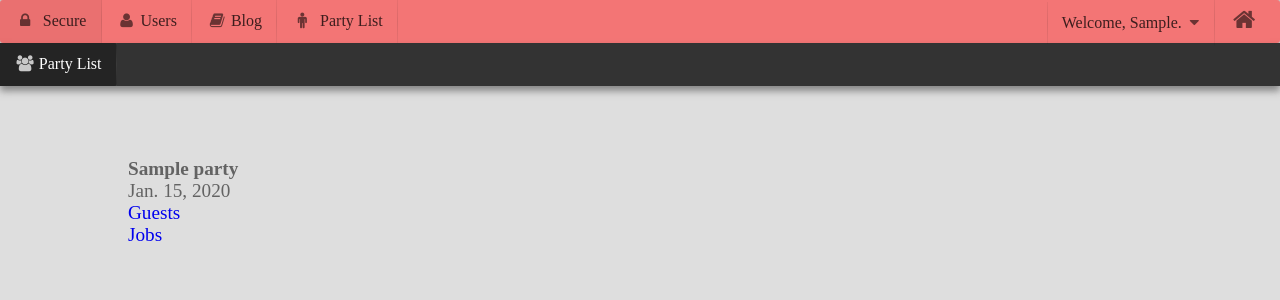
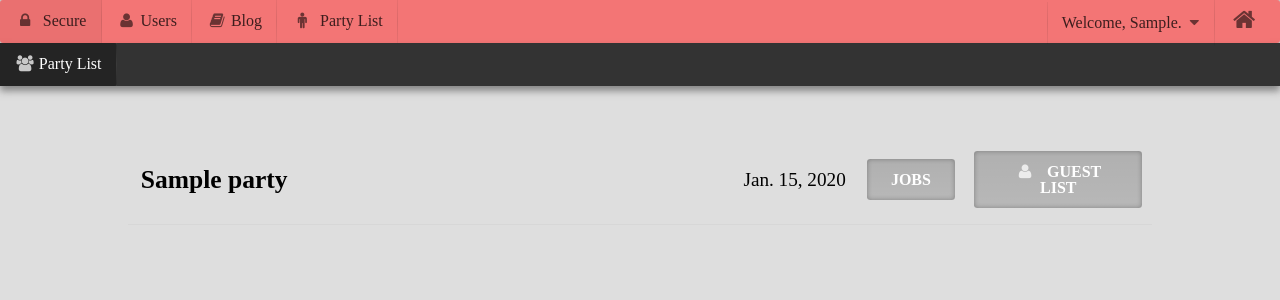
Before and after one commit to westleyrussell/SPGammaIota, a Django app: page /secure/parties/ in a window 1280 px wide. Shown: the top 300 px of the page. Run offline with Django 3.2, Linux system fonts and the light colour scheme; a user stored in the database is signed in; tables that the repository leaves empty hold one stand-in row (values such as "Sample post"); parts of the project's set-up code (start-up, migrations or seed data) failed here and were passed over; some libraries are stand-ins or nearby versions.

Commit message:
Add a UI to the party list

```diff
--- a/SigmaPi/PartyList/templates/parties.html
+++ b/SigmaPi/PartyList/templates/parties.html
@@ -10,17 +10,31 @@
 
 {% if all_parties %}
 
-	{% for p in all_parties %}
-		</br>
-		<b>{{ p.displayname }}</b></br>
-		{{ p.date }}</br>
-		<a id="guests" href="{% url 'PartyList.views.guests' p.name %}">
-			Guests
-		</a></br>
-		<a id="jobs" href="{% url 'PartyList.views.jobs' p.name %}">
-			Jobs
-		</a></br>
+	<table class="ui basic table">
+    <tbody>
+	{% for p in all_parties reversed %}
+
+  	    <tr>
+	      <td class="ten wide ui header">{{ p.displayname }}</td>
+	      <td class="two wide">{{ p.date }}</td>
+	      <td class="one wide">
+			<a class="ui active button" id="jobs" href="{% url 'PartyList.views.jobs' p.name %}">
+			Jobs</a>
+		  </td>
+	      <td class="three wide">
+			<a class="ui active button" id="guests" href="{% url 'PartyList.views.guests' p.name %}">
+			  <i class="user icon"></i>
+				Guest List
+			</a>
+	      </td>
+	    </tr>
+
+
 	{% endfor %}
+
+    </tbody>
+	</table>
+
 
 {% endif %}
 
--- a/SigmaPi/static/css/secure/party/party_common.css
+++ b/SigmaPi/static/css/secure/party/party_common.css
@@ -21,4 +21,12 @@
 	text-decoration: none;
 }
 
+.inline_elements * {
+	display: inline-block;
+}
+
+.width50 {
+	width: 100%;
+}
+
 /* For partyguests page */
```
Also changed, not shown: SigmaPi/PartyList/templates/partyguests.html (line endings or trailing spaces).
